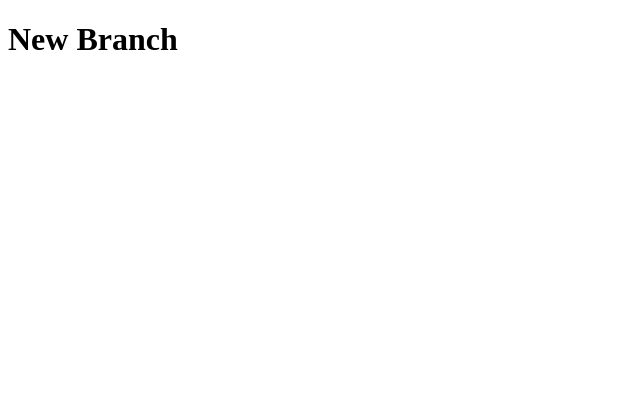
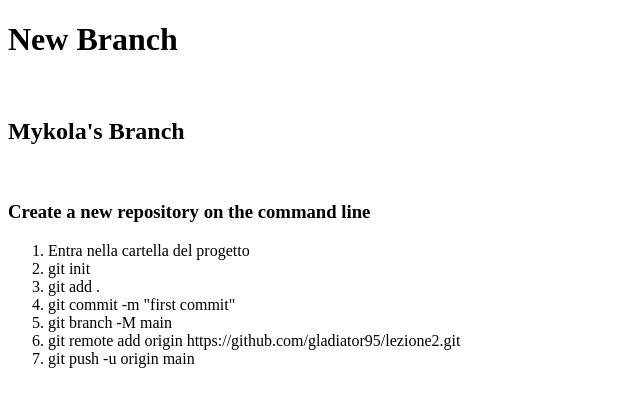
Before and after one commit to gladiator95/lezione1, a plain HTML site: page index.html in a window 1280 px wide. Shown: the whole page, without its empty margins (0-640 px from the left). Drawn offline with Linux system fonts and the light colour scheme.

Commit message:
This is Mykola's branch

```diff
--- a/index.html
+++ b/index.html
@@ -4,9 +4,22 @@
     <meta charset="UTF-8" />
     <meta http-equiv="X-UA-Compatible" content="IE=edge" />
     <meta name="viewport" content="width=device-width, initial-scale=1.0" />
-    <title>Document</title>
+    <title>Git Lesson</title>
   </head>
   <body>
     <h1>New Branch</h1>
+    <br />
+    <h2>Mykola's Branch</h2>
+    <br />
+    <h3>Create a new repository on the command line</h3>
+    <ol>
+      <li>Entra nella cartella del progetto</li>
+      <li>git init</li>
+      <li>git add .</li>
+      <li>git commit -m "first commit"</li>
+      <li>git branch -M main</li>
+      <li>git remote add origin https://github.com/gladiator95/lezione2.git</li>
+      <li>git push -u origin main</li>
+    </ol>
   </body>
 </html>
```
